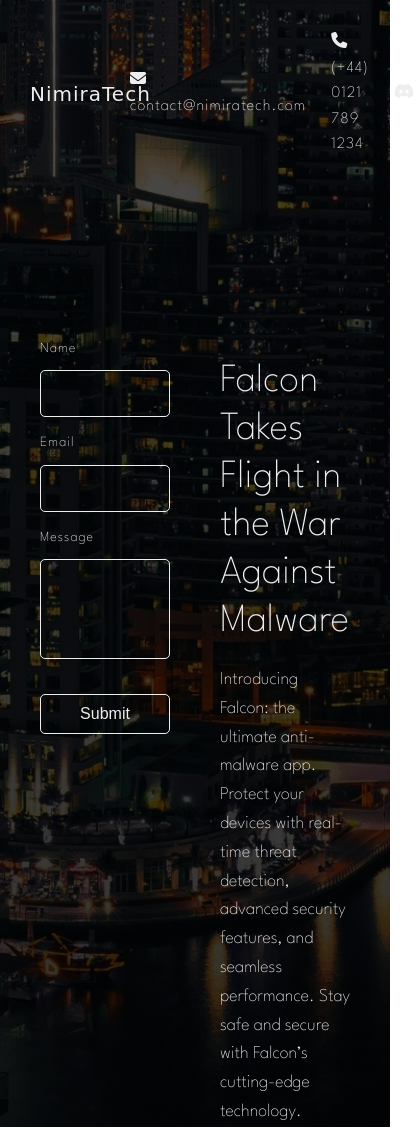
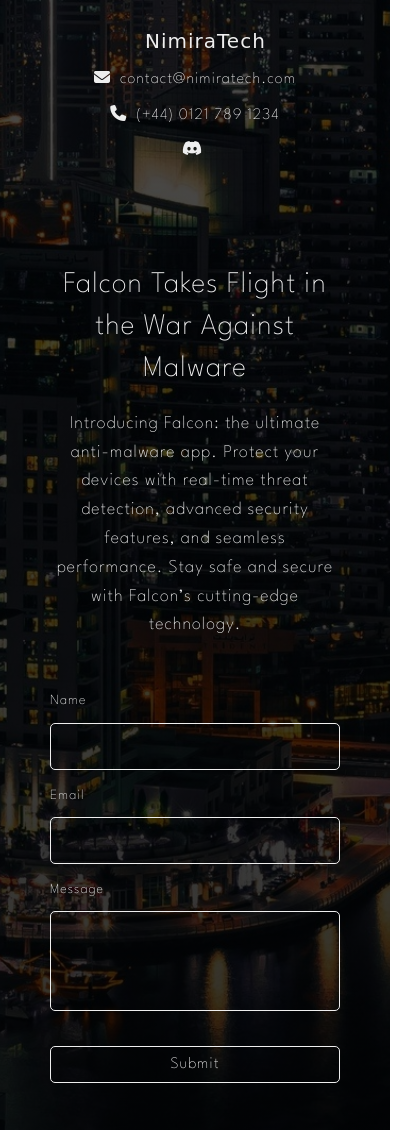
Before and after one commit to Nimira43/Modern-Landing-Page, a plain HTML site: page index.html in a window 390 px wide. Shown: the top 1130 px of the page, 420 px wide, since content can reach past the window. Drawn offline with Linux system fonts and the light colour scheme; a web font is replaced by a local one.

Commit message:
Media queries completed. Project completed.

```diff
--- a/style.css
+++ b/style.css
@@ -19,15 +19,14 @@ body {
     to bottom,
     rgba(0, 0, 0, 0.7),
     rgba(0, 0, 0, 0.8)),
-    url('./images/bg-2.jpg') no-repeat center;
-  background-size: cover;
+    url('./images/bg-2.jpg') no-repeat center/cover;
 }
 
 .header {
   display: flex;
   justify-content: space-between;
   align-items: center;
-  padding: 30px;
+  padding: 25px;
 }
 
 .logo {
@@ -50,9 +49,9 @@ body {
 .header-right i,
 .header-right a,
 .header-right span{
-  cursor: pointer;
   color: #eee;
   letter-spacing: 1px;
+  cursor: pointer;
   transition: color 0.5s ease-in;
 }
 
@@ -68,14 +67,14 @@ body {
 }
 
 .main-content {
+  height: 100%;
+  max-width: 1100px;
   display: flex;
+  justify-content: center;
+  align-items: start;
   gap: 50px;
-  max-width: 1100px;
   margin: 150px auto;
   padding: 0 40px;
-  justify-content: center;
-  align-items: start;
-  height: 100%;
 }
 
 .main-content form {
@@ -92,10 +91,10 @@ body {
 
 .form-group label {
   display: block;
-  margin-bottom: 10px;
   font-size: 14px;
   font-weight: 100;
   letter-spacing: 1px;
+  margin-bottom: 10px;
 }
 
 .form-group input,
@@ -116,16 +115,19 @@ body {
 }
 
 .btn {
+  width: 100%;
   display: block;
-  padding: 10px 20px;
-  border-radius: 5px;
+  font-size: 16px;
+  font-family: 'League Spartan', sans-serif;
+  font-weight: 100;
+  letter-spacing: 1px;
   color: #eee;
   background-color: transparent;
   border: 1px solid #eee;
+  border-radius: 5px;
+  padding: 10px 20px;
   transition: all 0.5s ease-in;
   cursor: pointer;
-  width: 100%;
-  font-size: 16px;
 }
 
 .btn:hover {
@@ -136,12 +138,53 @@ body {
 .text-container h1 {
   font-size: 40px;
   font-weight: 100;
-  margin: 20px 0 20px;
-  /* margin: 10px 20px 10px 10px; */
+  text-align: center;
+  letter-spacing: 1px;
   line-height: 1.2;
+
+  margin: 50px 0 20px;
 }
 
-.text-container {
+.text-container p {
   font-size: 18px;
   font-weight: 100;
+  text-align: center;
+  letter-spacing: 1px;
 }
+
+@media (max-width: 768px) {
+  .header {
+    padding: 25px 10px 0;
+  }
+  .header,
+  .header-right {
+    flex-direction: column;
+    gap: 10px;
+  }
+  .main-content {
+    flex-direction: column-reverse;
+    justify-content: start;
+    margin: auto;
+    padding: 50px;
+  }
+  .main-content form,
+  .text-container {
+    width: 100%;
+  }
+  .main-content h1 {
+    font-size: 30px;
+    line-height: 1.4;
+  }
+}
+
+@media (min-height: 1000px) {
+  .main-content {
+    margin: 100 auto;
+  }
+}
+
+@media (min-height: 5000px) {
+  .main-content {
+    margin: 0 auto;
+  }
+}
```
